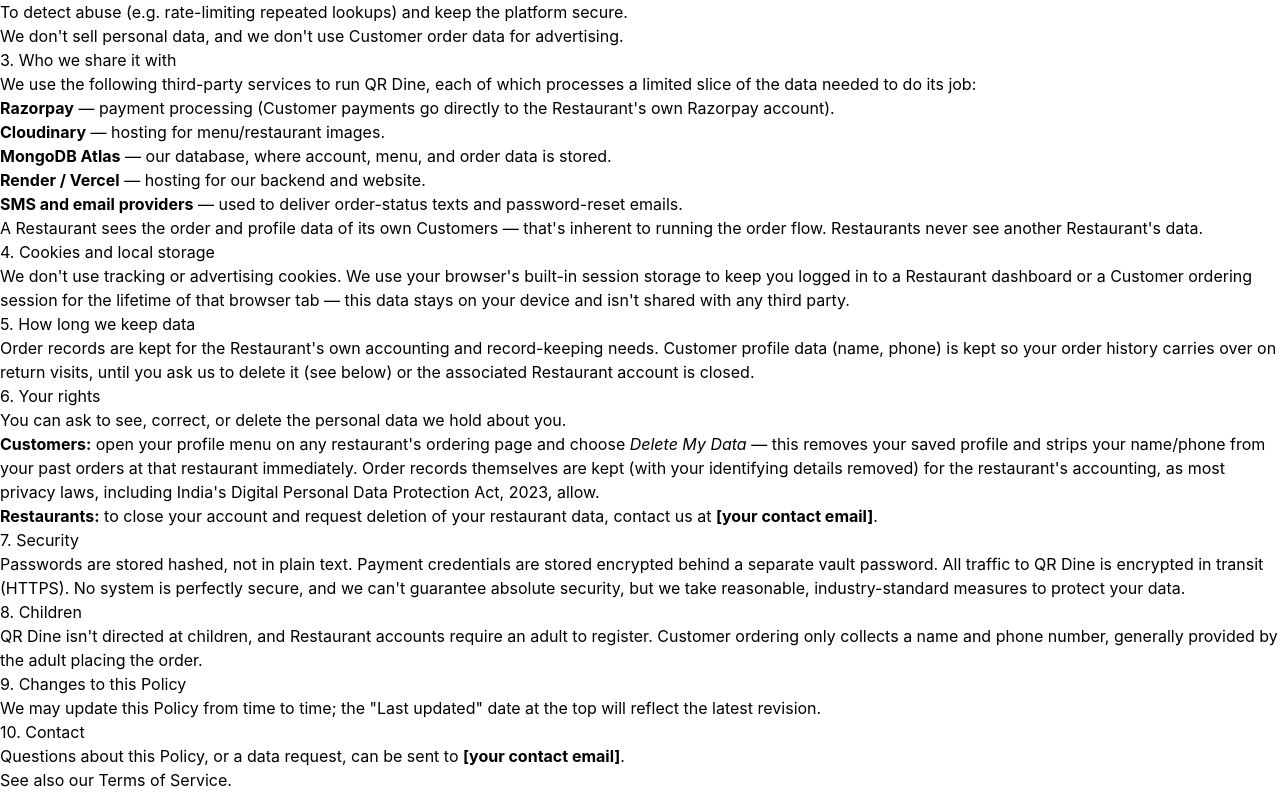
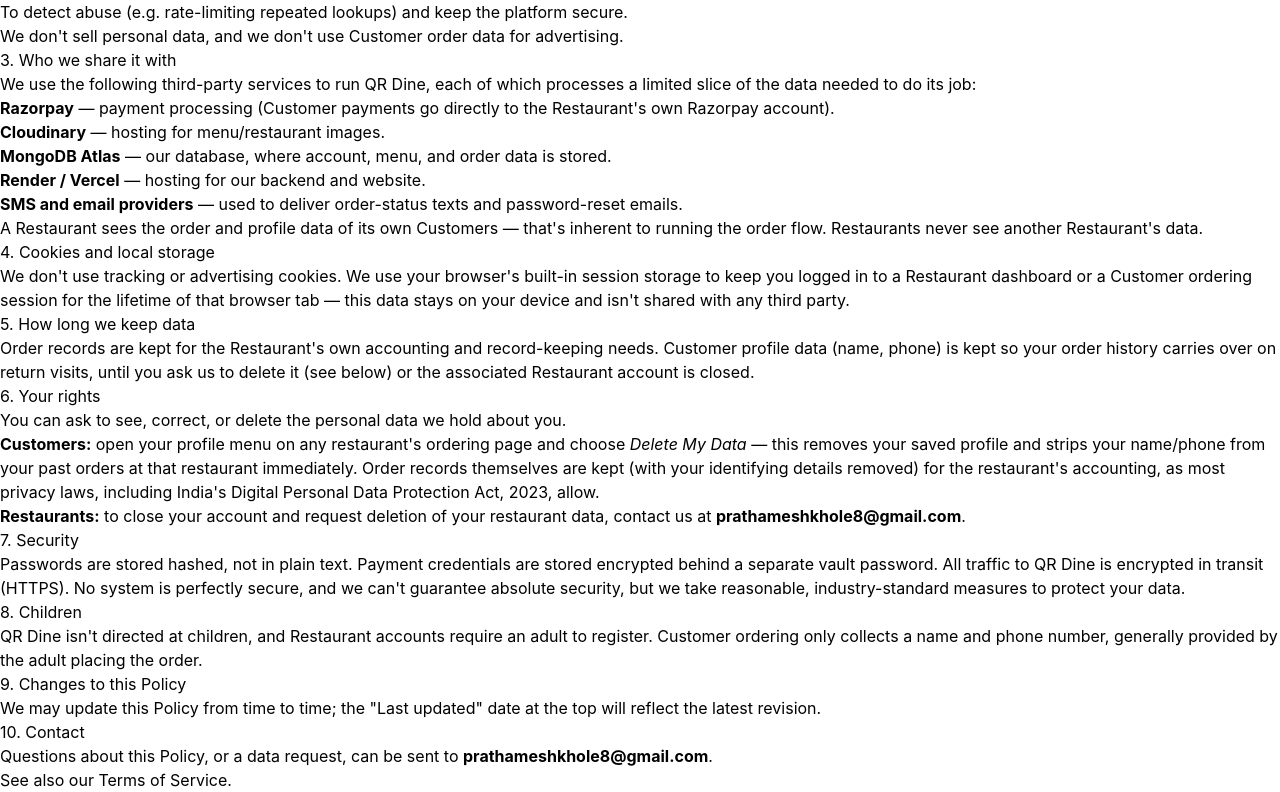
Before and after one commit to Tekreacher/qr-dine-frontend, a React (Vite) app: page /privacy in a window 1280 px wide. Shown: the part 504-1296 px from the top of the page. Built offline with nearby package versions, Linux system fonts and the light colour scheme; no server answers.

Commit message:
add contact email to terms and privacy

```diff
--- a/src/pages/Privacy.jsx
+++ b/src/pages/Privacy.jsx
@@ -106,7 +106,7 @@ export default function Privacy() {
             </p>
             <ul className="list-disc pl-6 text-gray-700 space-y-1.5">
               <li><strong>Customers:</strong> open your profile menu on any restaurant's ordering page and choose <em>Delete My Data</em> — this removes your saved profile and strips your name/phone from your past orders at that restaurant immediately. Order records themselves are kept (with your identifying details removed) for the restaurant's accounting, as most privacy laws, including India's Digital Personal Data Protection Act, 2023, allow.</li>
-              <li><strong>Restaurants:</strong> to close your account and request deletion of your restaurant data, contact us at <strong>[your contact email]</strong>.</li>
+              <li><strong>Restaurants:</strong> to close your account and request deletion of your restaurant data, contact us at <strong>prathameshkhole8@gmail.com</strong>.</li>
             </ul>
           </section>
 
@@ -139,7 +139,7 @@ export default function Privacy() {
           <section>
             <h2 className="text-xl font-semibold text-gray-900 mb-2">10. Contact</h2>
             <p className="text-gray-700 leading-relaxed">
-              Questions about this Policy, or a data request, can be sent to <strong>[your contact email]</strong>.
+              Questions about this Policy, or a data request, can be sent to <strong>prathameshkhole8@gmail.com</strong>.
             </p>
           </section>
 
--- a/src/pages/Terms.jsx
+++ b/src/pages/Terms.jsx
@@ -104,7 +104,7 @@ export default function Terms() {
           <section>
             <h2 className="text-xl font-semibold text-gray-900 mb-2">9. Contact</h2>
             <p className="text-gray-700 leading-relaxed">
-              Questions about these Terms can be sent to <strong>[your contact email]</strong>.
+              Questions about these Terms can be sent to <strong>prathameshkhole8@gmail.com</strong>.
             </p>
           </section>
 
```
